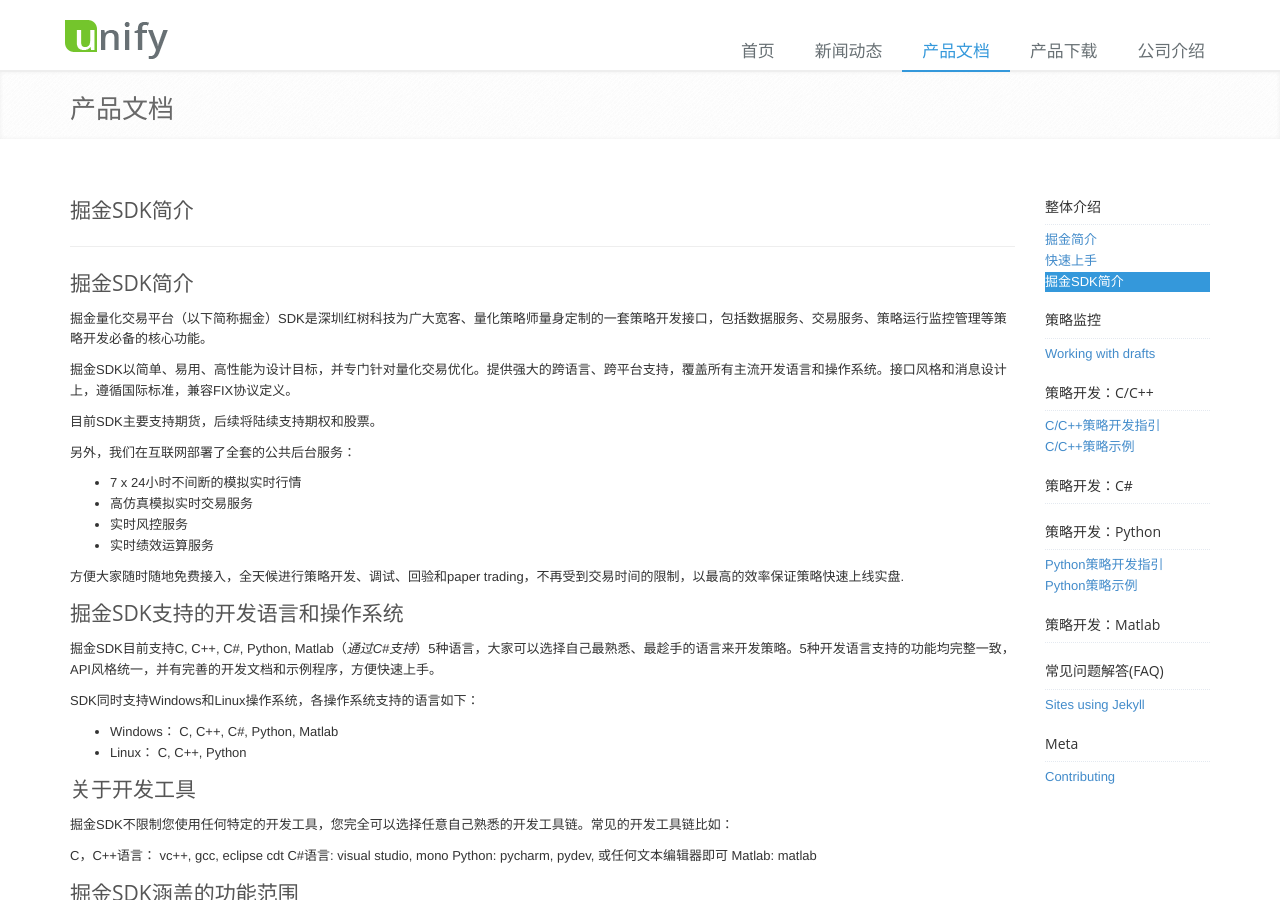
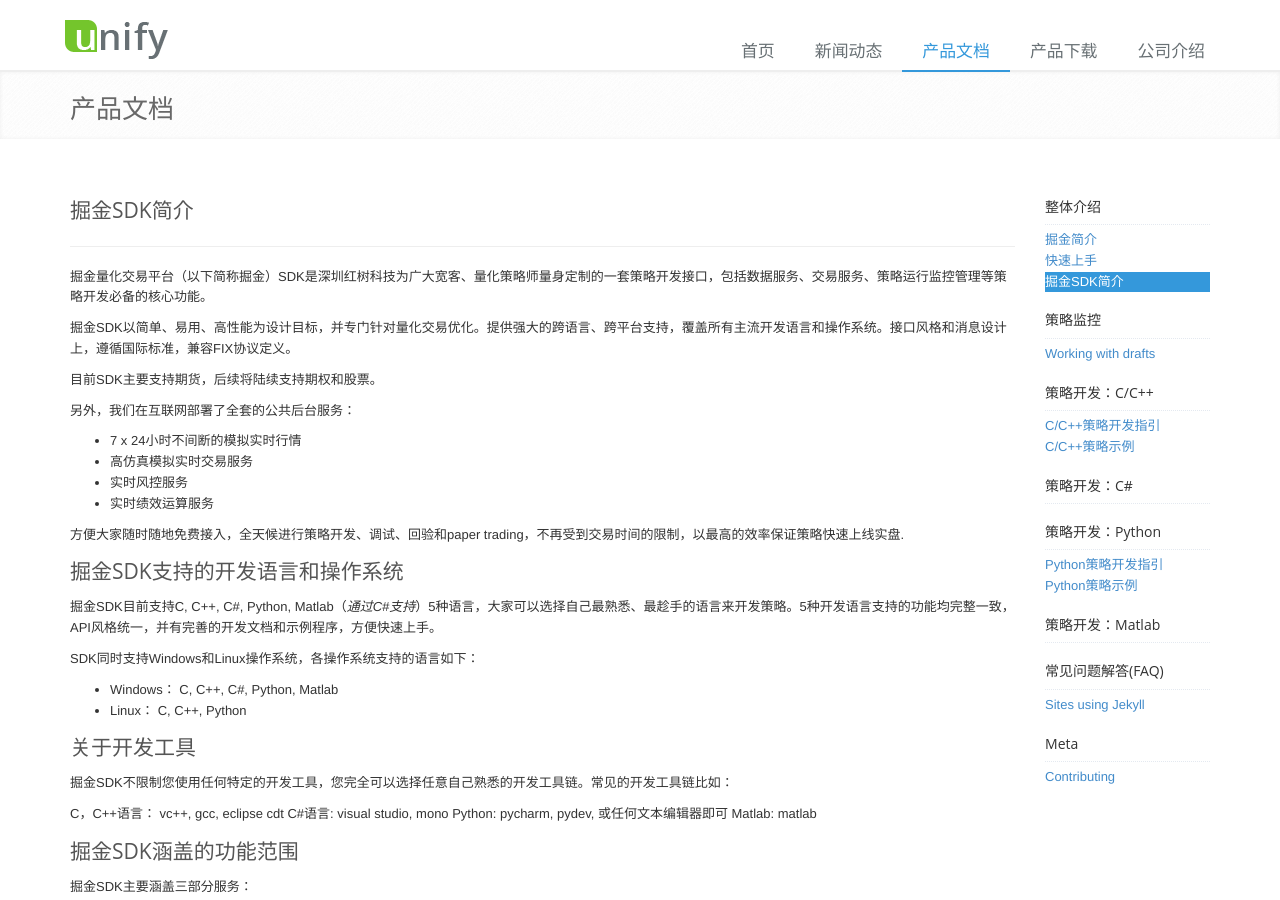
Before and after one commit to ongbe/site, a Jekyll site: the page built from docs/gmsdk_intro.md, in a window 1280 px wide and 900 px high. Built offline with Jekyll 4.4.1, drawn with Linux system fonts in a browser that asks for light colours; Markdown is read by kramdown in place of the engine named in the settings; comment, search, counter and statistics services are not loaded.

Commit message:
add gmsdk intro

```diff
--- a/docs/gmsdk_intro.md
+++ b/docs/gmsdk_intro.md
@@ -4,8 +4,6 @@ title: 掘金SDK简介
 next_section: quickstart
 permalink: /docs/gmsdk_intro/
 ---
-
-## 掘金SDK简介
 
 掘金量化交易平台（以下简称掘金）SDK是深圳红树科技为广大宽客、量化策略师量身定制的一套策略开发接口，包括数据服务、交易服务、策略运行监控管理等策略开发必备的核心功能。
 
```
